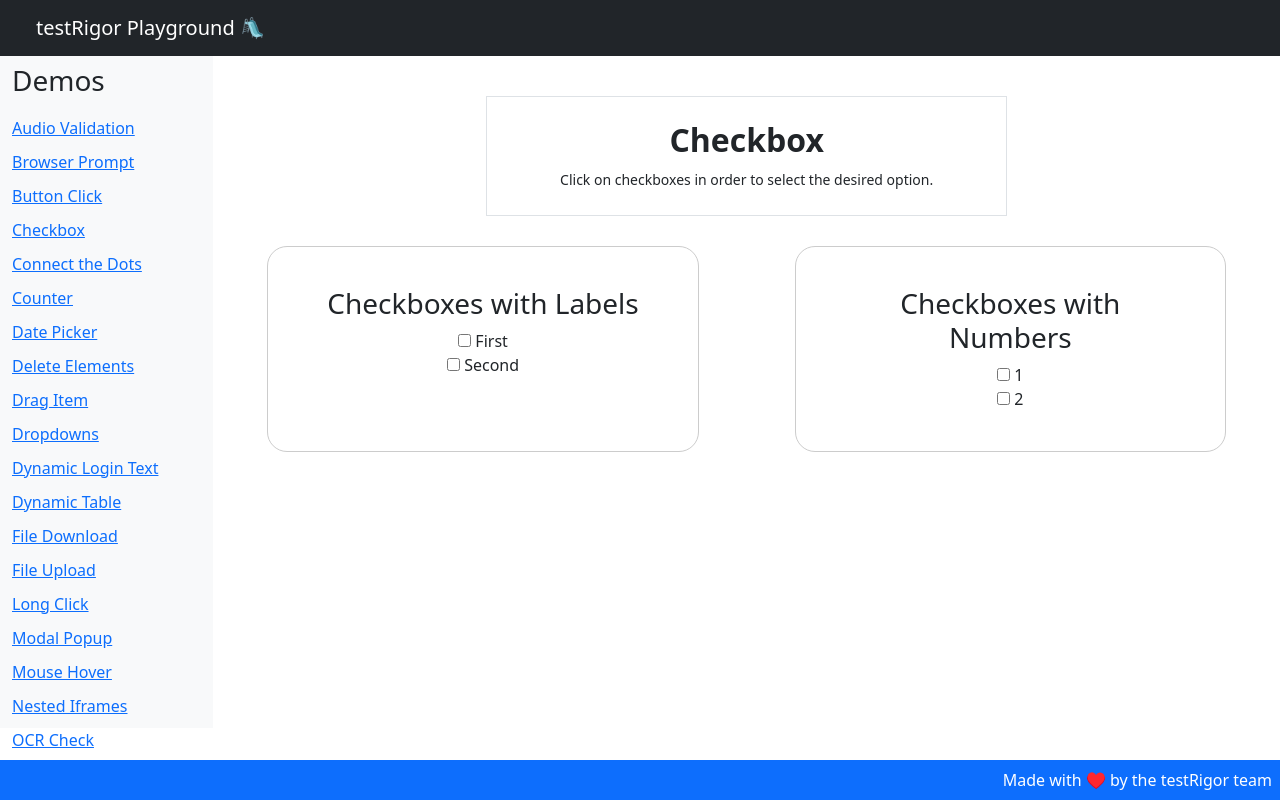
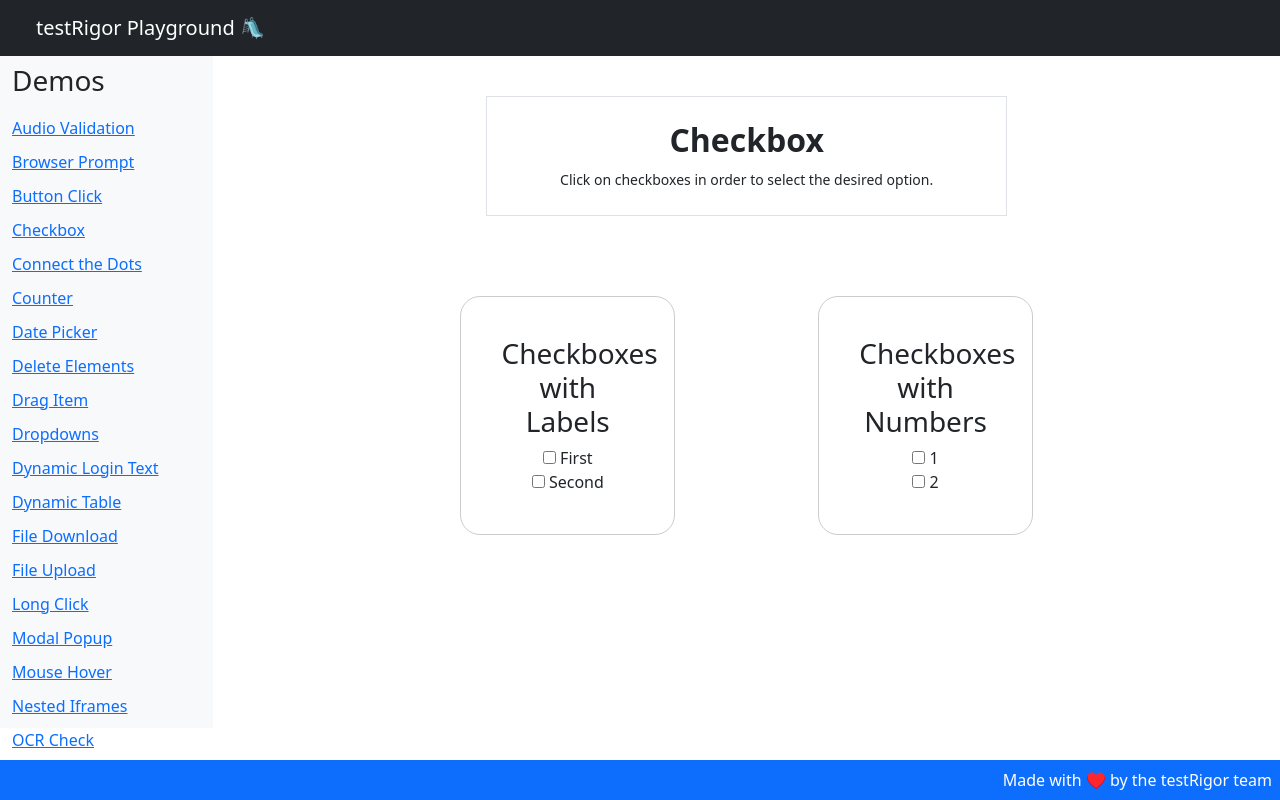
Before and after one commit to thiagonunes11/testRigorPlayground, a React (Create React App) app: page /checkbox in a window 1280 px wide. Built offline with nearby package versions, Linux system fonts and the light colour scheme.

Commit message:
Update checkbox.js

```diff
--- a/src/pages/checkbox.js
+++ b/src/pages/checkbox.js
@@ -10,9 +10,9 @@ const CheckboxPage = () => {
                 </div>
             </div>
 
-            <div style={{ display: 'flex', justifyContent: 'space-between', padding: '30px' }}>
+            <div style={{ display: 'flex', justifyContent: 'space-evenly', padding: '80px' }}>
                 {/* First Box */}
-                <div style={{ border: '1px solid #ccc', borderRadius: '20px', padding: '40px', width: '45%' }}>
+                <div style={{ border: '1px solid #ccc', borderRadius: '20px', padding: '40px', width: '25%' }}>
                     <h3>Checkboxes with Labels</h3>
                     <div>
                         <label>
@@ -27,7 +27,7 @@ const CheckboxPage = () => {
                 </div>
 
                 {/* Second Box */}
-                <div style={{ border: '1px solid #ccc', borderRadius: '20px', padding: '40px', width: '45%' }}>
+                <div style={{ border: '1px solid #ccc', borderRadius: '20px', padding: '40px', width: '25%' }}>
                     <h3>Checkboxes with Numbers</h3>
                     <div>
                         <label>
```
